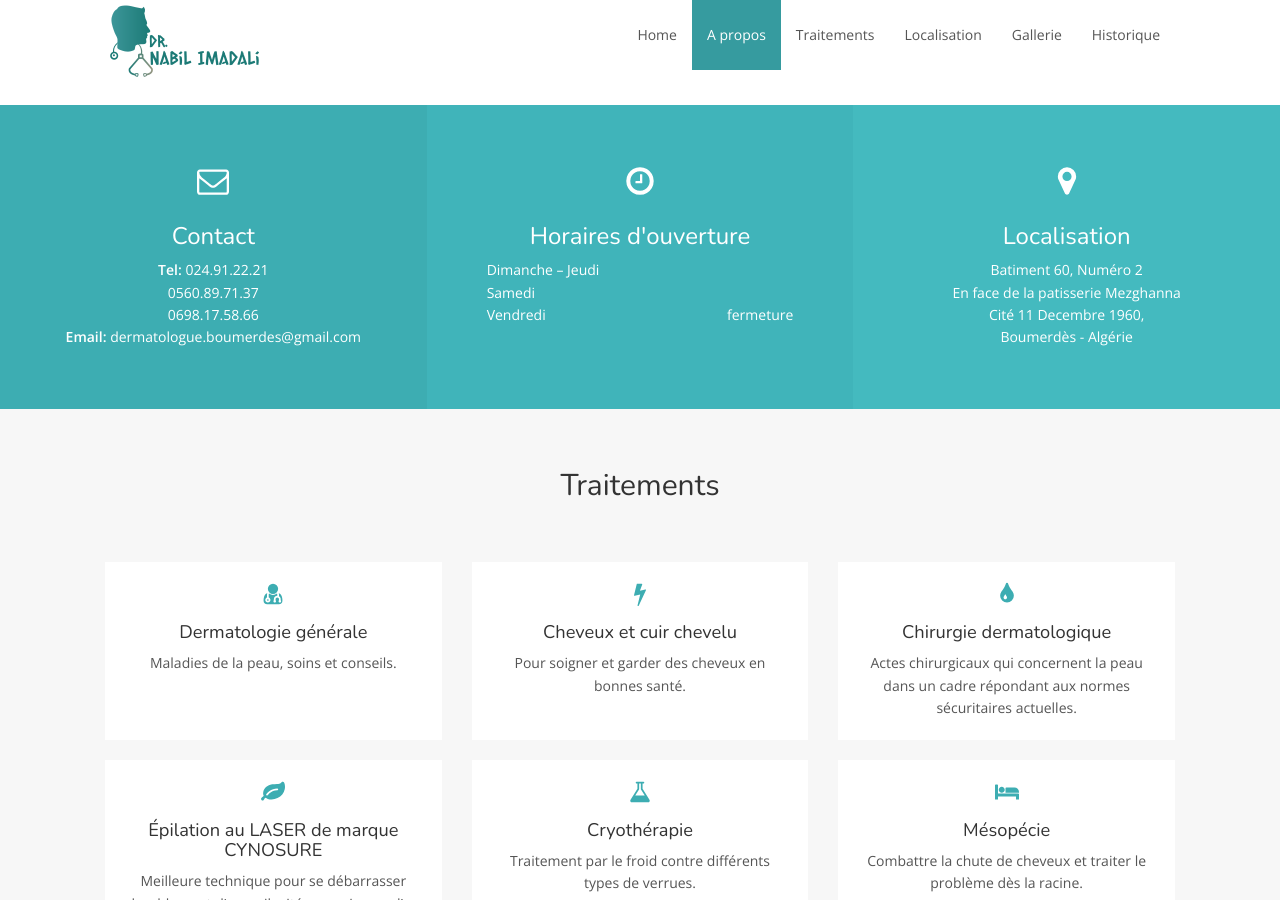
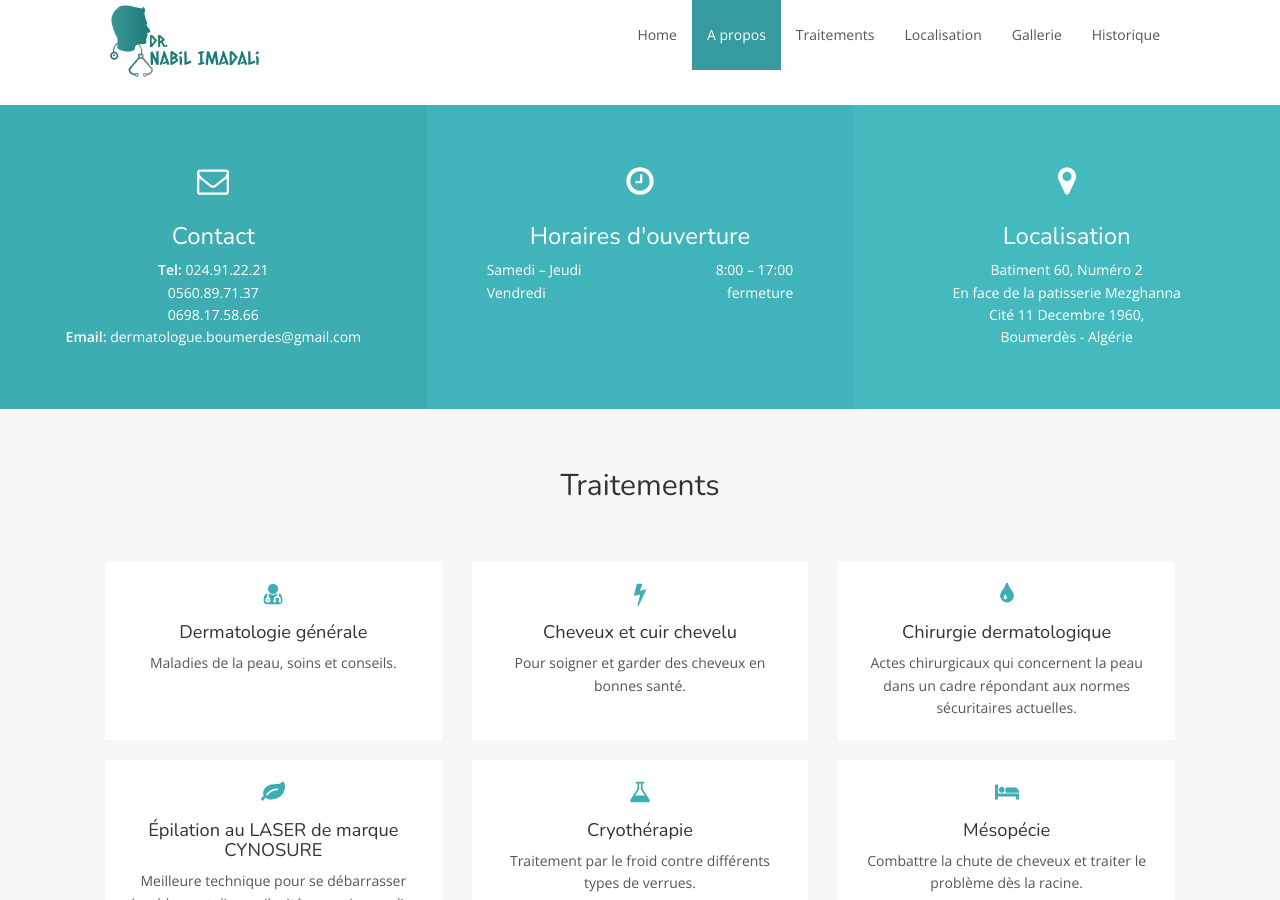
Before and after one commit to nabil-imadali/nabil-imadali.github.io, a Jekyll site: the page built from index.html, in a window 1280 px wide and 900 px high, scrolled down 698 px. Built offline with Jekyll 4.4.1, drawn with Linux system fonts in a browser that asks for light colours; nearby versions of some CDN libraries.

Commit message:
corrected date fuckup

```diff
--- a/index.html
+++ b/index.html
@@ -65,12 +65,8 @@ layout: default
         <table>
             <tbody>
                 <tr>
-                    <td>Dimanche – Jeudi</td>
-                    <td>{{ site.dimanche_jeudi }}</td>
-                </tr>
-                <tr>
-                    <td>Samedi</td>
-                    <td>{{ site.samedi }}</td>
+                    <td>Samedi – Jeudi</td>
+                    <td>{{ site.samedi_jeudi }}</td>
                 </tr>
                 <tr>
                     <td>Vendredi</td>
```
